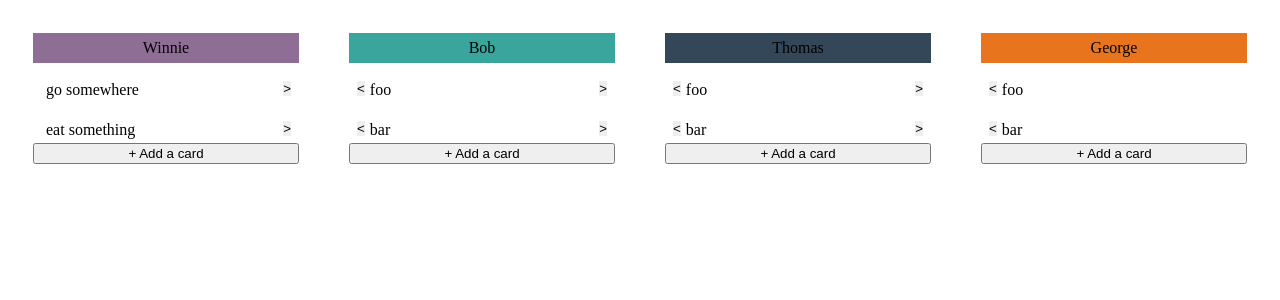
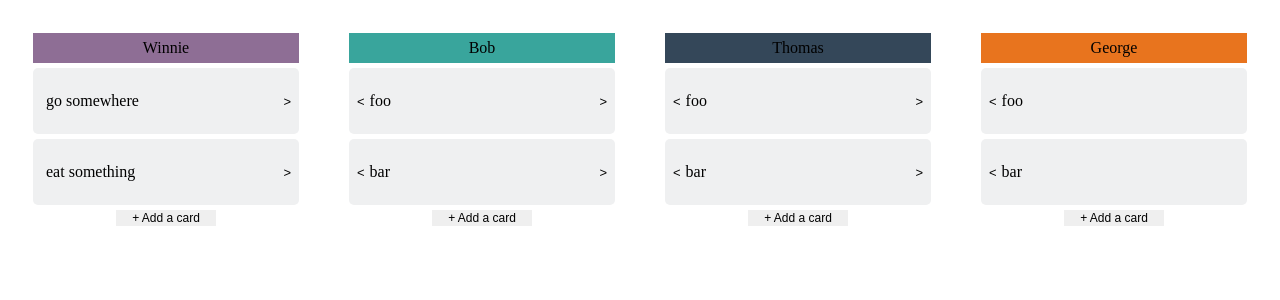
Before and after one commit to MichaelDurfey/React-Boilerplate, a React app: page / in a window 1280 px wide. Shown: the top 300 px of the page. Built offline with nearby package versions, Linux system fonts and the light colour scheme; the HTML template or start-up script is replaced by a standard one.

Commit message:
added styling

```diff
--- a/src/components/Board.jsx
+++ b/src/components/Board.jsx
@@ -4,7 +4,7 @@ import Card from './card';
 export default class Board extends React.Component {
 
   render() {
-    const { board, index, last, handleLeftClick, handleRightClick} = this.props;
+    const { board, addTask, index, last, handleLeftClick, handleRightClick} = this.props;
     return (
       <div className='board'>
         <div className = {`title ${board.title}`}>
@@ -27,9 +27,11 @@ export default class Board extends React.Component {
           }
           </div>
         }
-        <button onClick={board.onClick}>
-          + Add a card
-        </button>
+        <div className="addTaskContainer">
+          <button className="addTaskButton" onClick={addTask}>
+            + Add a card
+          </button>
+        </div>
       </div>
     );
   }
--- a/src/index.css
+++ b/src/index.css
@@ -29,9 +29,29 @@
 .board {
   display: flex;
   flex-flow: column nowrap;
-  justify-Content: center;
+  align-Content: center;
   margin: 25px;
   width: 300px;
+}
+
+.addTaskContainer {
+  display: flex;
+  justify-content: center;
+}
+
+.addTaskButton {
+  margin-top: 5px;
+  border: none;
+  font-family: sans-serif;
+  font-size: 12px;
+  width: 100px;
+  display: flex;
+  justify-content: center;
+  align-content: center;
+}
+
+.addTaskButton:hover {
+  background-color: #f0f8ff;
 }
 
 .cardContainer {
@@ -43,13 +63,18 @@
 
 .task {
   width: 100%;
-  height: 100%;
   padding-left: 5px;
+  display: flex;
+  align-items: center;
 }
 
 .shift {
+  display: flex;
+  align-items: center;
   border: none;
   padding: 0;
+  background-color: inherit;
+  font-size: 13px;
 }
 
 .shift:hover {
@@ -59,10 +84,12 @@
 .card {
   display: flex;
   width: 100%;
-  margin: 10px 0 0 0px;
+  margin: 5px 0 0 0px;
   padding: 8px;
-  height: 30px;
+  height: 100%;
   box-sizing: border-box;
   justify-content: center;
   align-items: center;
+  border-radius: 5px;
+  background-color: #EFF0F1;
 }
--- a/src/index.jsx
+++ b/src/index.jsx
@@ -44,11 +44,13 @@ class App extends React.Component {
 
 handleClick(i) {
   const input = window.prompt('new card?');
-  let board = this.state.boards.slice();
-  board[i].tasks.push(input);
-  this.setState({
-    board,
-  });
+  if (input !== null && input.length > 0) {
+    let board = this.state.boards.slice();
+    board[i].tasks.push(input);
+    this.setState({
+      board,
+    });
+  }
 }
 
 handleLeftClick(i, taskIndex) {
@@ -71,6 +73,26 @@ handleRightClick(i, taskIndex) {
   });
 }
 
+// getLocalStorage() {
+//   let localStorageObj = localStorage.getItem('_recipeBook');
+//   if (localStorageObj != undefined) {
+//     this.state.recipes = JSON.parse(localStorageObj);
+//     this.setState(this.state)
+//   }
+// }
+
+// newRecipe(recipe){
+//   this.state.recipes = this.state.recipes.concat(recipe)
+//   this.setState(this.state);
+//   localStorage.setItem('_recipeBook', JSON.stringify(this.state.recipes))
+// }
+
+// deleteItem(index){
+//   this.state.recipes.splice(index, 1)
+//   this.setState(this.state)
+//   localStorage.setItem('_recipeBook', JSON.stringify(this.state.recipes))
+// }
+
   render() {
     return (
       <div className="container">
@@ -82,7 +104,7 @@ handleRightClick(i, taskIndex) {
               handleRightClick={(i, taskIndex) => this.handleRightClick(i, taskIndex)}
               index={index}
               last={this.state.boards.length - 1}
-              onClick={() => {this.handleClick(index)}}
+              addTask={() => {this.handleClick(index)}}
               board={board} />
             )
           })
```
